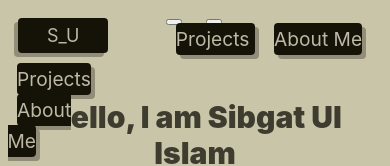
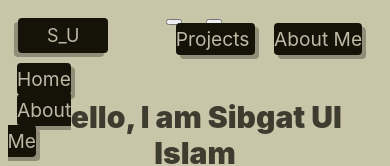
Before and after one commit to Sibgat-Ul/SibgatUl, a Vue app: page / in a window 390 px wide. Shown: the top 166 px of the page. Built offline with nearby package versions, Linux system fonts and the light colour scheme.

Commit message:
mobile-nav

```diff
--- a/src/components/Nav.vue
+++ b/src/components/Nav.vue
@@ -76,7 +76,7 @@
             "
             >
             <router-link @click="toggleFunc()" to="/">
-                Projects
+                Home
             </router-link>
 
             <router-link @click="toggleFunc()" to="/about">
```
